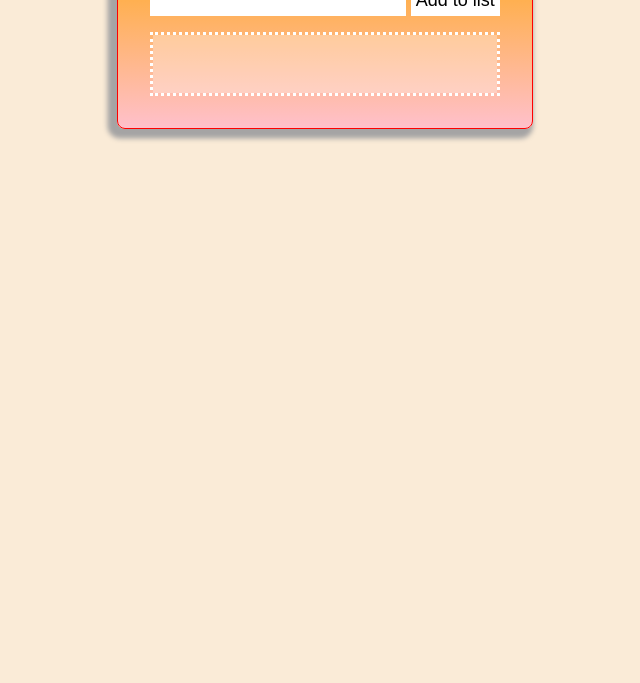
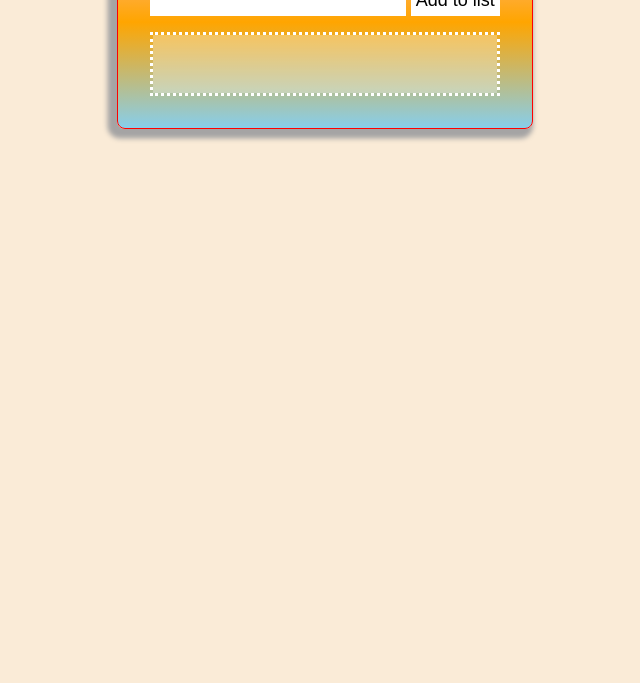
Before and after one commit to VivianeBusch-Wallace/to-do-list, a website: page src/index.html in a window 1280 px wide. Shown: the part 117-800 px from the top of the page, without its empty margins (315-955 px from the left). Drawn offline with nearby package versions, Linux system fonts and the light colour scheme; files that its build step writes are made by us from their sources.

Commit message:
fixed z-index of pseudo element problem and added new color to whole section

```diff
--- a/src/scss/components/_to-do-list-section.scss
+++ b/src/scss/components/_to-do-list-section.scss
@@ -3,7 +3,7 @@
   margin-top: 2rem;
   border: 1px red solid;
   box-shadow: -0.3rem 0.3rem 0.3rem 0.3rem rgb(165, 164, 164);
-  background: linear-gradient(orange, pink);
+  background: linear-gradient(pink, orange, skyblue);
   border-radius: 0.5rem;
   padding: 2rem;
   h1 {
@@ -28,6 +28,7 @@
     border: white 0.2rem dotted;
     min-height: 4rem;
     position: relative;
+    z-index: 2;
     &::before {
       content: "";
       position: absolute;
@@ -35,6 +36,7 @@
       height: 100%;
       background-color: white;
       opacity: 0.3;
+      z-index: 1;
     }
     li {
       // text-decoration-line: overline;
@@ -45,6 +47,7 @@
       justify-content: space-between;
       div {
         align-self: flex-end;
+        z-index: 3;
       }
       label {
         border: blue 1px solid;
```
